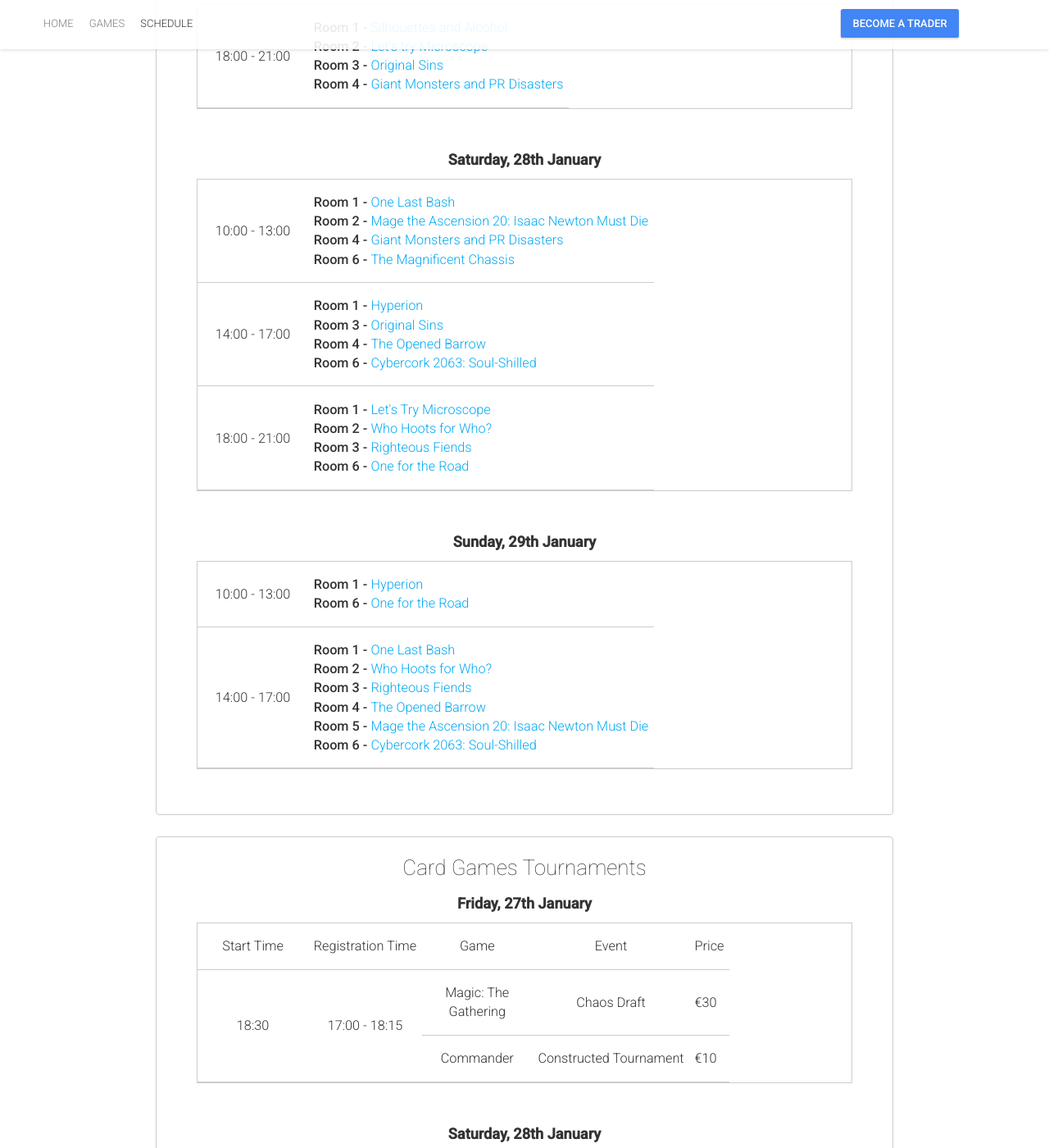
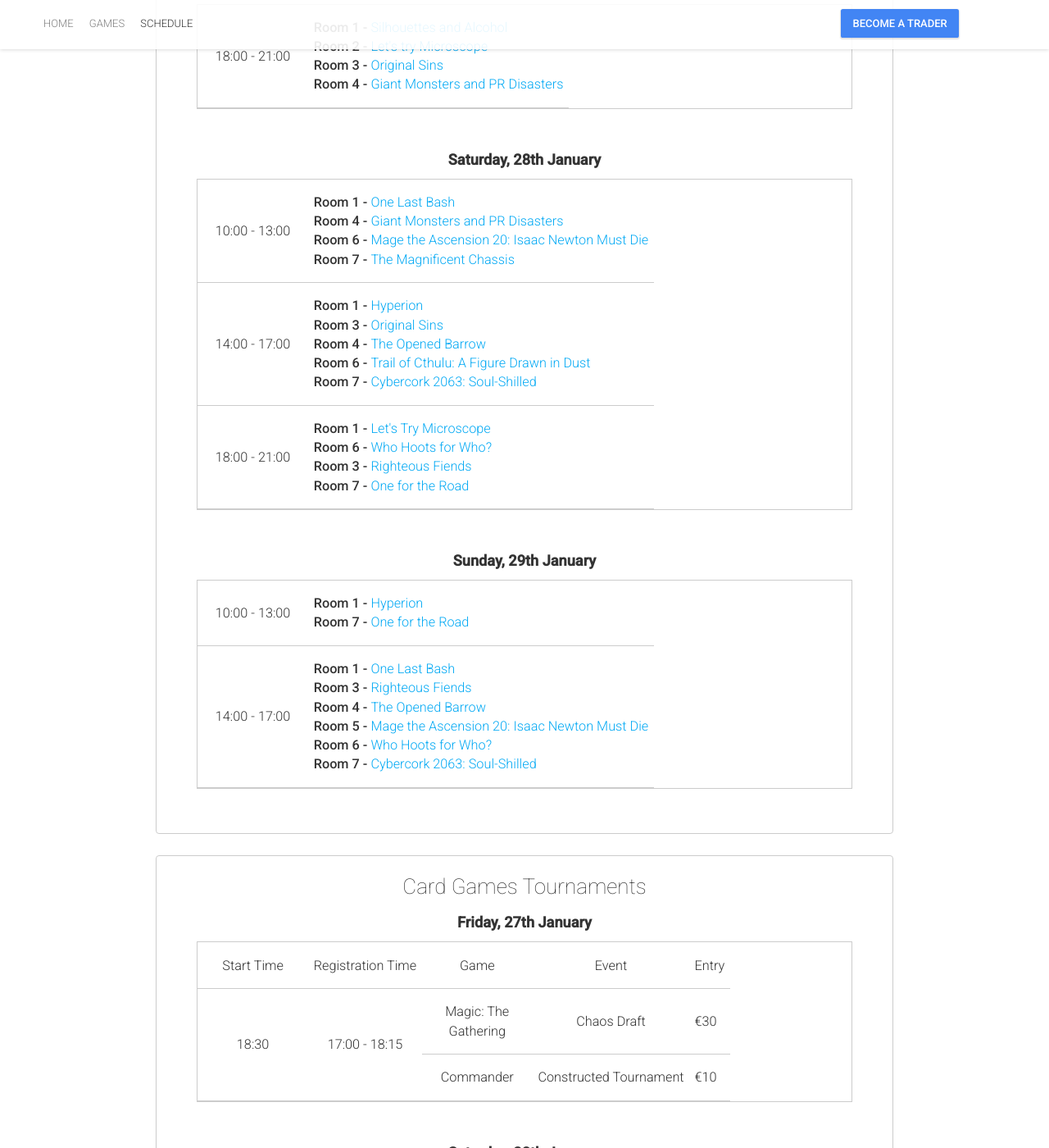
Before and after one commit to gregoriousTechorious/warpcon.ie, a Jekyll site: the page built from schedule.html, in a window 1280 px wide and 1400 px high, scrolled down 729 px. Shown: the whole window at 82% size. Built offline with Jekyll 4.4.1, drawn with Linux system fonts in a browser that asks for light colours; nearby versions of some CDN libraries.

Commit message:
updated schedule

```diff
--- a/schedule.html
+++ b/schedule.html
@@ -55,15 +55,15 @@ image: hero.jpg
                                 <b>Room 1 - </b><a href="/games/one-last-bash">One Last Bash</a>
                             </li>
                             <li>
-                                <b>Room 2 - </b><a href="/games/mage-the-ascension-20">Mage the Ascension 20: Isaac
-                                    Newton Must Die</a>
-                            </li>
-                            <li>
                                 <b>Room 4 - </b><a href="/games/giant-monsters-and-pr-disasters">Giant Monsters and PR
                                     Disasters</a>
                             </li>
                             <li>
-                                <b>Room 6 - </b><a href="/games/the-magnificent-chassis">The Magnificent Chassis</a>
+                                <b>Room 6 - </b><a href="/games/mage-the-ascension-20">Mage the Ascension 20: Isaac
+                                    Newton Must Die</a>
+                            </li>
+                            <li>
+                                <b>Room 7 - </b><a href="/games/the-magnificent-chassis">The Magnificent Chassis</a>
                             </li>
                         </ul>
                     </td>
@@ -82,7 +82,11 @@ image: hero.jpg
                                 <b>Room 4 - </b><a href="/games/the-opened-barrow">The Opened Barrow</a>
                             </li>
                             <li>
-                                <b>Room 6 - </b><a href="/games/cybercork-2063-soul-shilled">Cybercork 2063:
+                                <b>Room 6 - </b><a href="/games/a-figure-drawn-in-dust">Trail of Cthulu: A Figure Drawn
+                                    in Dust</a>
+                            </li>
+                            <li>
+                                <b>Room 7 - </b><a href="/games/cybercork-2063-soul-shilled">Cybercork 2063:
                                     Soul-Shilled</a>
                             </li>
                         </ul>
@@ -98,13 +102,13 @@ image: hero.jpg
                                 <b>Room 1 - </b><a href="/games/lets-try-microscope">Let's Try Microscope</a>
                             </li>
                             <li>
-                                <b>Room 2 - </b><a href="/games/who-hoots-for-who">Who Hoots for Who?</a>
+                                <b>Room 6 - </b><a href="/games/who-hoots-for-who">Who Hoots for Who?</a>
                             </li>
                             <li>
                                 <b>Room 3 - </b><a href="/games/righteous-fiends">Righteous Fiends</a>
                             </li>
                             <li>
-                                <b>Room 6 - </b><a href="/games/one-for-the-road">One for the Road</a>
+                                <b>Room 7 - </b><a href="/games/one-for-the-road">One for the Road</a>
                             </li>
                         </ul>
                     </td>
@@ -125,7 +129,7 @@ image: hero.jpg
                                 <b>Room 1 - </b><a href="/games/hyperion">Hyperion</a>
                             </li>
                             <li>
-                                <b>Room 6 - </b><a href="/games/one-for-the-road">One for the Road</a>
+                                <b>Room 7 - </b><a href="/games/one-for-the-road">One for the Road</a>
                             </li>
                         </ul>
                     </td>
@@ -139,10 +143,7 @@ image: hero.jpg
                             <li>
                                 <b>Room 1 - </b><a href="/games/one-last-bash">One Last Bash</a>
                             </li>
-                            <li>
-                                <b>Room 2 - </b><a href="/games/who-hoots-for-who">Who Hoots for Who?</a>
-                            </li>
-                            <li>
+                           <li>
                                 <b>Room 3 - </b><a href="/games/righteous-fiends">Righteous Fiends</a>
                             </li>
                             <li>
@@ -152,8 +153,11 @@ image: hero.jpg
                                 <b>Room 5 - </b><a href="/games/mage-the-ascension-20">Mage the Ascension 20: Isaac
                                     Newton Must Die</a>
                             </li>
+                             <li>
+                                <b>Room 6 - </b><a href="/games/who-hoots-for-who">Who Hoots for Who?</a>
+                            </li>
                             <li>
-                                <b>Room 6 - </b><a href="/games/cybercork-2063-soul-shilled">Cybercork 2063:
+                                <b>Room 7 - </b><a href="/games/cybercork-2063-soul-shilled">Cybercork 2063:
                                     Soul-Shilled</a>
                             </li>
                         </ul>
@@ -183,7 +187,7 @@ image: hero.jpg
                         Event
                     </td>
                     <td>
-                        Price
+                        Entry
                     </td>
                 </tr>
             </thead>
@@ -236,7 +240,7 @@ image: hero.jpg
                         Event
                     </td>
                     <td>
-                        Price
+                        Entry
                     </td>
                 </tr>
             </thead>
@@ -369,7 +373,7 @@ image: hero.jpg
                         Event
                     </td>
                     <td>
-                        Price
+                        Entry
                     </td>
                 </tr>
             </thead>
```
